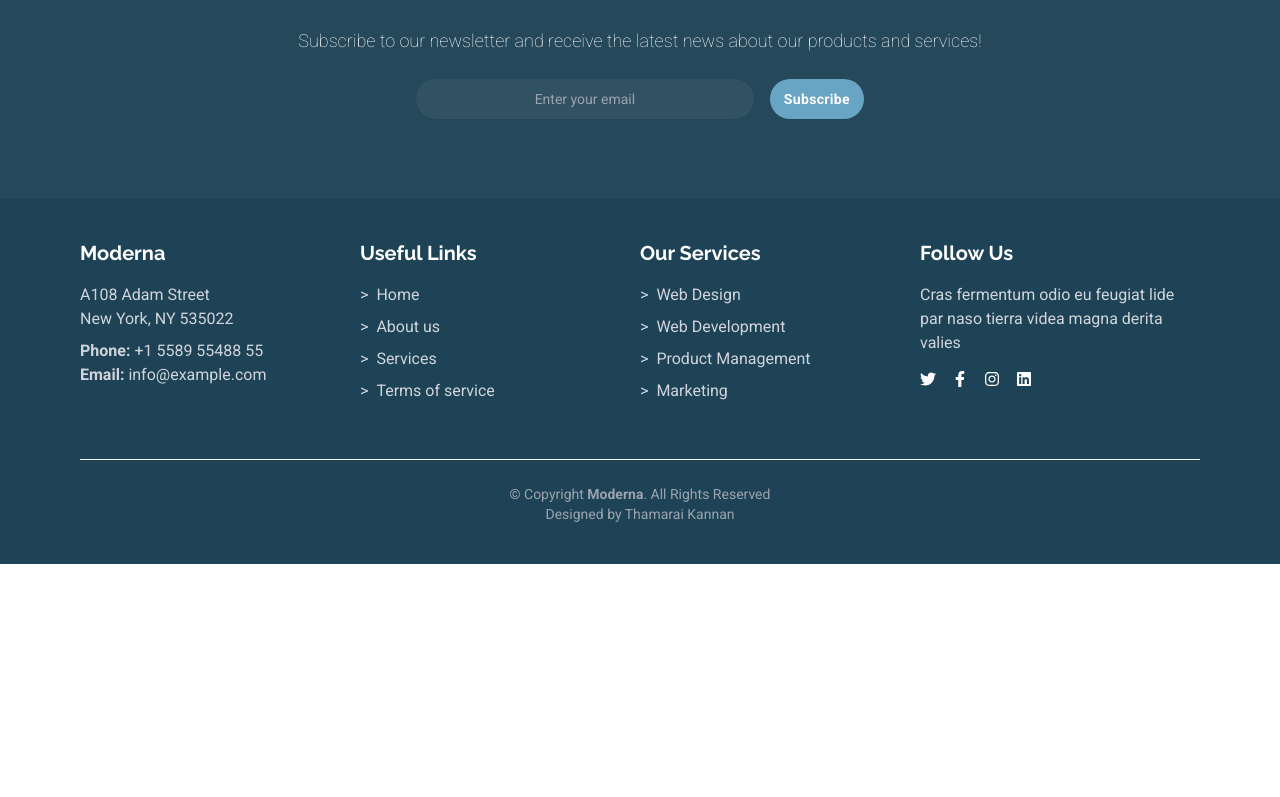
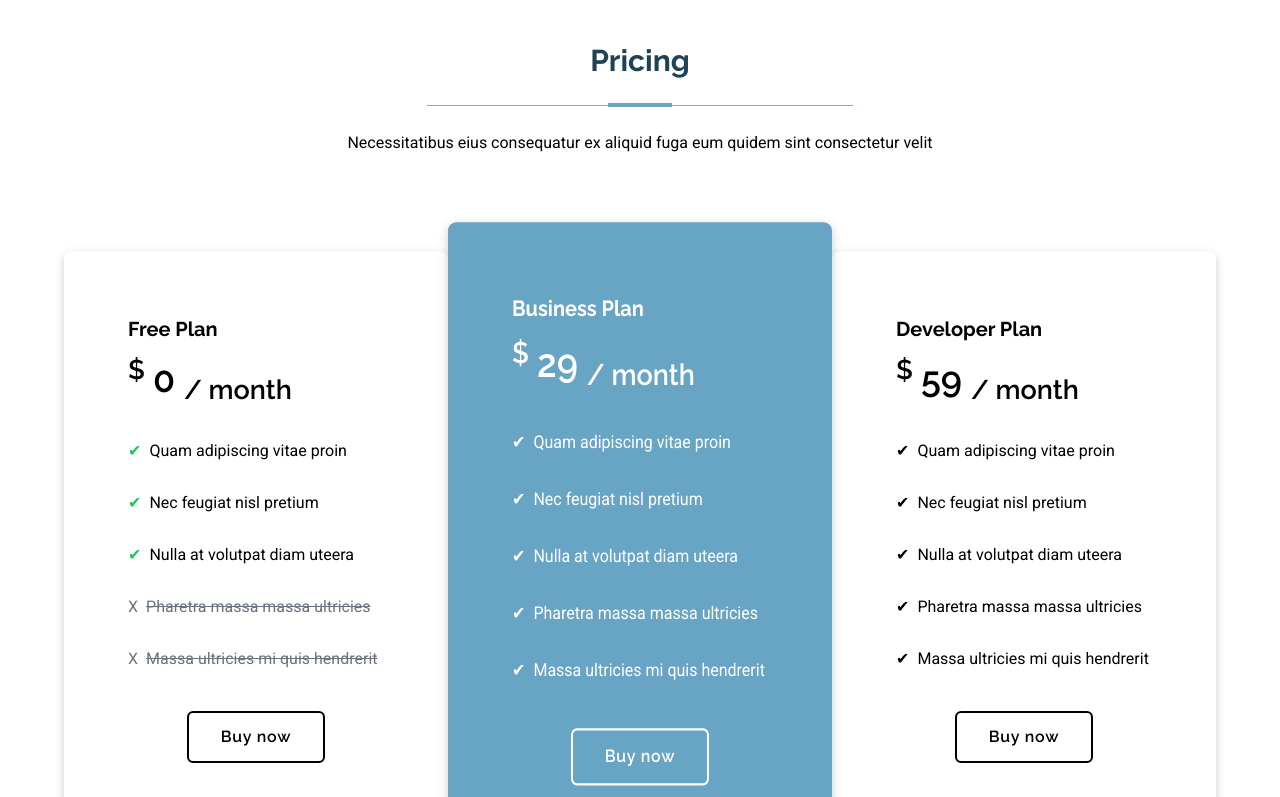
Before and after one commit to ThamaraiKannan1496/Moderna-vite, a React (Vite) app: page /services in a window 1280 px wide. Shown: the part 2803-3600 px from the top of the page. Before the commit the page ends 3367 px from the top, so only its background shows below. Built offline with nearby package versions, Linux system fonts and the light colour scheme.

Commit message:
service-finished

```diff
--- a/src/Pages/ServicePage/PortfolioCards.jsx
+++ b/src/Pages/ServicePage/PortfolioCards.jsx
@@ -5,7 +5,7 @@ import img4 from "../../assets/img/services-4.jpg";
 
 export const PortfolioCards = () => {
   return (
-    <div className="w-[90%] mx-auto">
+    <div className="w-[90%] mx-auto my-16">
       <div className="flex gap-10 flex-col flex-wrap md:flex-row  ">
         <div className="relative overflow-hidden w-full  md:w-6/12">
           <img
@@ -92,7 +92,6 @@ export const PortfolioCards = () => {
           </div>
         </div>
       </div>
-      ;
     </div>
   );
 };
--- /dev/null
+++ b/src/Pages/ServicePage/PricingService.jsx
@@ -0,0 +1,115 @@
+import React from "react";
+
+const PricingService = () => {
+  return (
+    <>
+      <div className="flex w-[90%] flex-col md:flex-row mx-auto my-24 justify-center gap-8 md:gap-0">
+        <div className="pricecard-1 p-16 md:w-2/6 shadow-[0_3px_10px_rgb(0,0,0,0.2)] rounded-lg">
+          <div className="font-raleway">
+            <h3 className="text-xl pb-4 font-bold">Free Plan</h3>
+            <h3 className="text-4xl font-semibold font-raleway">
+              <sup className="mr-2">$</sup>0 <sub>/ month</sub>
+            </h3>
+            <ul className="pt-10 space-y-7 font-roboto">
+              <li>
+                <span className="text-green-500 mr-2">✔</span>Quam adipiscing
+                vitae proin
+              </li>
+              <li>
+                <span className="text-green-500 mr-2">✔</span>Nec feugiat nisl
+                pretium
+              </li>
+              <li>
+                <span className="text-green-500 mr-2">✔</span>Nulla at volutpat
+                diam uteera
+              </li>
+              <li className=" text-gray-500">
+                <span className="mr-2">X</span>
+                <del className="text-gray-500">
+                  Pharetra massa massa ultricies
+                </del>
+              </li>
+              <li>
+                <span className="text-gray-500 mr-2">X</span>
+                <del className="text-gray-500">
+                  Massa ultricies mi quis hendrerit
+                </del>
+              </li>
+            </ul>
+            <div className="flex justify-center">
+              <button className="border-2 border-black py-3 px-8 rounded-md mt-10 hover:bg-black hover:text-white transition ease-out duration-1000 font-semibold tracking-wider">
+                Buy now
+              </button>
+            </div>
+          </div>
+        </div>
+        <div className="pricecard-2 p-16 md:w-2/6 bg-[#68A4C4] transform scale-y-110 rounded-lg shadow-[0_3px_10px_rgb(0,0,0,0.2)]">
+          <div className="font-raleway text-white">
+            <h3 className="text-xl pb-4 font-bold">Business Plan</h3>
+            <h3 className="text-4xl font-semibold font-raleway">
+              <sup className="mr-2">$</sup>29 <sub>/ month</sub>
+            </h3>
+            <ul className="pt-10 space-y-7 font-roboto">
+              <li>
+                <span className=" mr-2">✔</span>Quam adipiscing vitae proin
+              </li>
+              <li>
+                <span className=" mr-2">✔</span>Nec feugiat nisl pretium
+              </li>
+              <li>
+                <span className=" mr-2">✔</span>Nulla at volutpat diam uteera
+              </li>
+              <li>
+                <span className=" mr-2">✔</span>
+                Pharetra massa massa ultricies
+              </li>
+              <li>
+                <span className=" mr-2">✔</span>
+                Massa ultricies mi quis hendrerit
+              </li>
+            </ul>
+            <div className="flex justify-center">
+              <button className="border-2 border-white py-3 px-8 rounded-md mt-10 hover:bg-white hover:text-black font-semibold tracking-wider transition ease-out duration-1000">
+                Buy now
+              </button>
+            </div>
+          </div>
+        </div>
+        <div className="pricecard-3 p-16 md:w-2/6 shadow-[0_3px_10px_rgb(0,0,0,0.2)] rounded-lg">
+          <div className="font-raleway text-black">
+            <h3 className="text-xl pb-4 font-bold">Developer Plan</h3>
+            <h3 className="text-4xl font-semibold font-raleway">
+              <sup className="mr-2">$</sup>59 <sub>/ month</sub>
+            </h3>
+            <ul className="pt-10 space-y-7 font-roboto">
+              <li>
+                <span className=" mr-2">✔</span>Quam adipiscing vitae proin
+              </li>
+              <li>
+                <span className=" mr-2">✔</span>Nec feugiat nisl pretium
+              </li>
+              <li>
+                <span className=" mr-2">✔</span>Nulla at volutpat diam uteera
+              </li>
+              <li>
+                <span className=" mr-2">✔</span>
+                Pharetra massa massa ultricies
+              </li>
+              <li>
+                <span className=" mr-2">✔</span>
+                Massa ultricies mi quis hendrerit
+              </li>
+            </ul>
+            <div className="flex justify-center">
+              <button className="border-2 border-black py-3 px-8 rounded-md mt-10 hover:bg-black hover:text-white font-semibold tracking-wider transition ease-out duration-1000">
+                Buy now
+              </button>
+            </div>
+          </div>
+        </div>
+      </div>
+    </>
+  );
+};
+
+export default PricingService;
--- a/src/Pages/Services.jsx
+++ b/src/Pages/Services.jsx
@@ -2,7 +2,9 @@ import CardSection from "../Components/CardSection";
 import Footer from "../Components/Footer";
 import { HeadingsHome } from "../Components/HeadingsHome";
 import NewsLetter from "../Components/NewsLetter";
+import { TitleWithBorder } from "../Components/TitleWithBorder";
 import { PortfolioCards } from "./ServicePage/PortfolioCards";
+import PricingService from "./ServicePage/PricingService";
 
 const Services = () => {
   return (
@@ -14,6 +16,13 @@ const Services = () => {
       ></HeadingsHome>
       <CardSection></CardSection>
       <PortfolioCards></PortfolioCards>
+      <TitleWithBorder
+        head="Pricing"
+        para={
+          "Necessitatibus eius consequatur ex aliquid fuga eum quidem sint consectetur velit"
+        }
+      ></TitleWithBorder>
+      <PricingService></PricingService>
       <NewsLetter></NewsLetter>
       <Footer></Footer>
     </>
```
